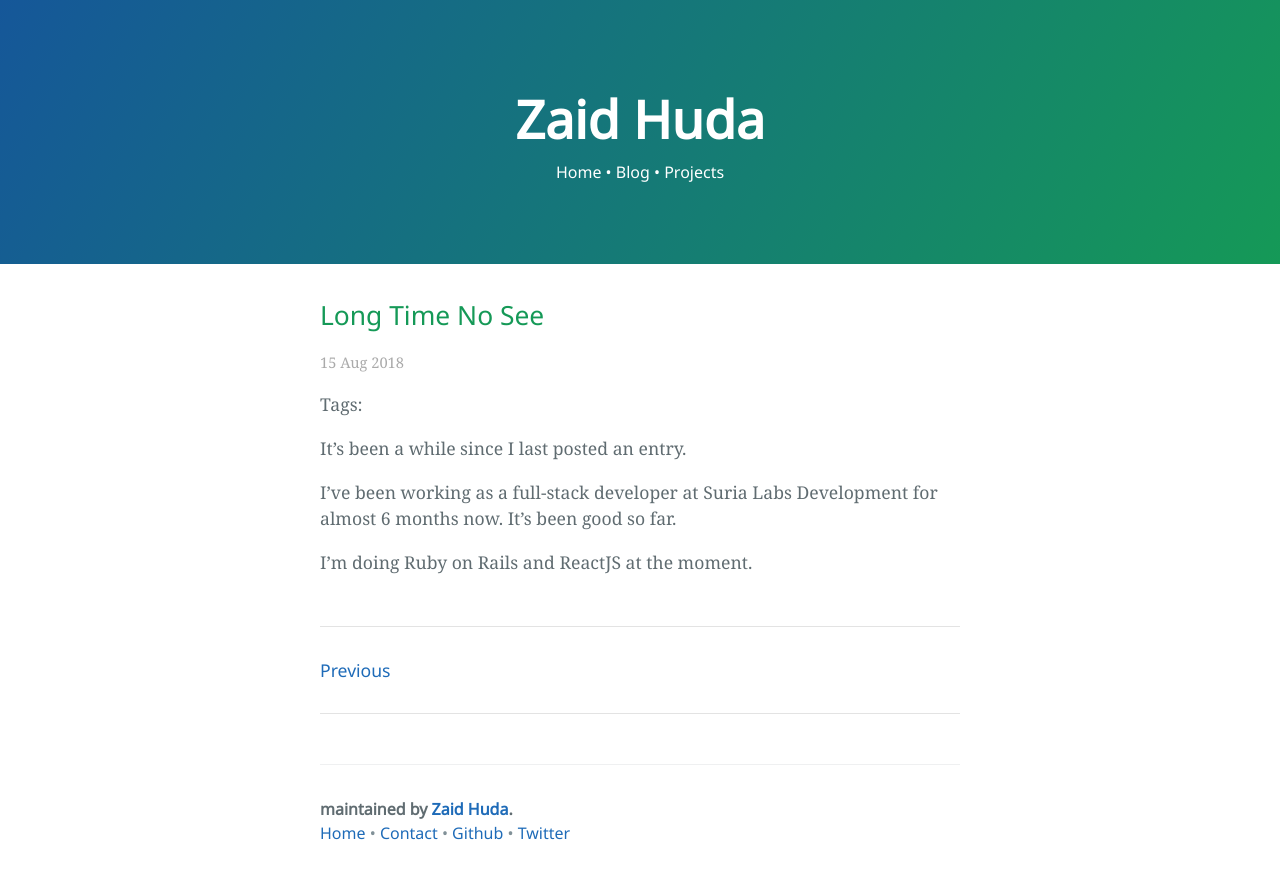
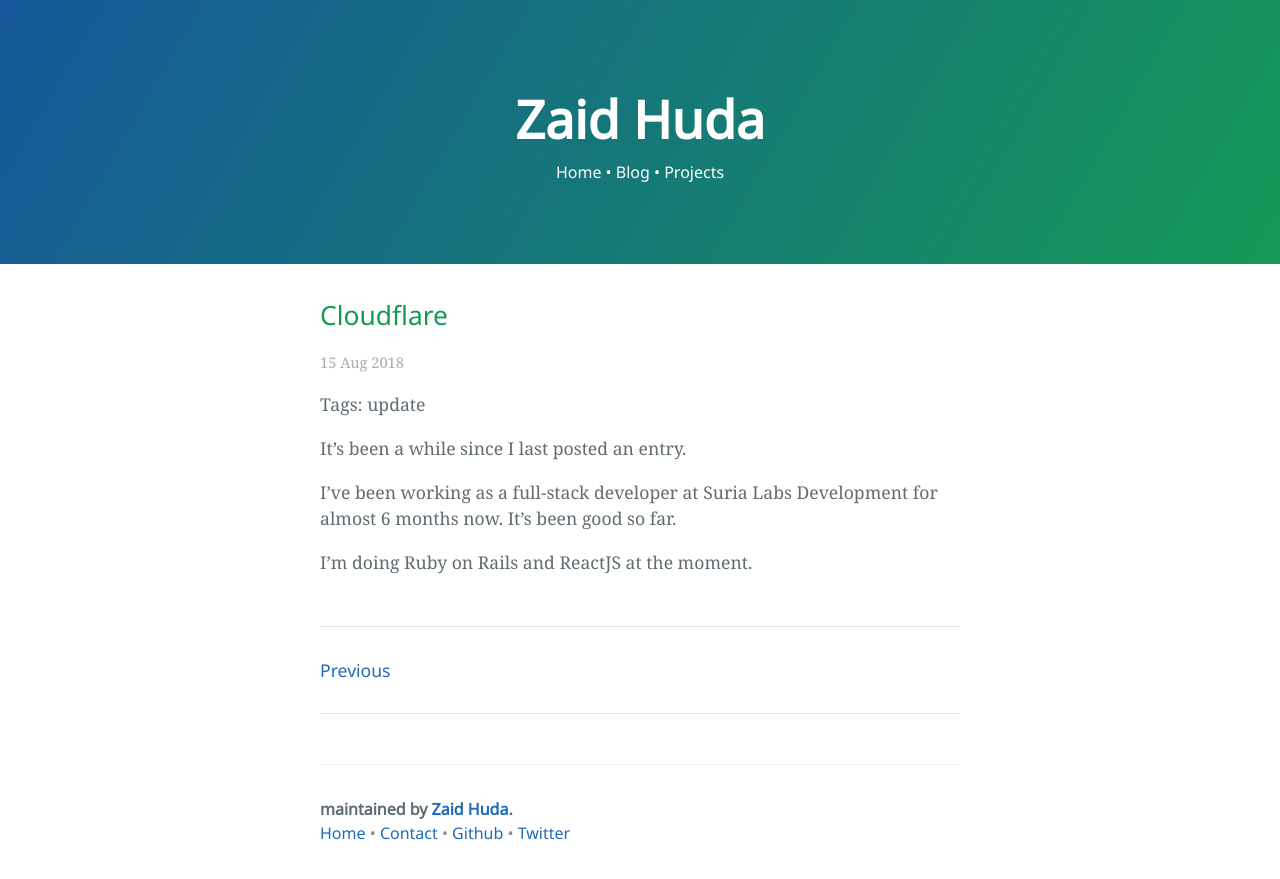
Before and after one commit to hudadiaz/myblog, a Jekyll site: the page built from _posts/2018-08-15-long-time-no-see.md, in a window 1280 px wide. Shown: the top 879 px of the page. Built offline with Jekyll 4.4.1, drawn with Linux system fonts in a browser that asks for light colours; our own code applies the rules of GitHub Pages for plain Markdown files; comment, search, counter and statistics services are not loaded.

Commit message:
Update 2018-08-15-long-time-no-see.md

```diff
--- a/_posts/2018-08-15-long-time-no-see.md
+++ b/_posts/2018-08-15-long-time-no-see.md
@@ -1,3 +1,9 @@
+---
+layout: post
+title: Cloudflare
+tags: update
+---
+
 It's been a while since I last posted an entry.
 
 I've been working as a full-stack developer at Suria Labs Development for almost 6 months now. It's been good so far.
```
